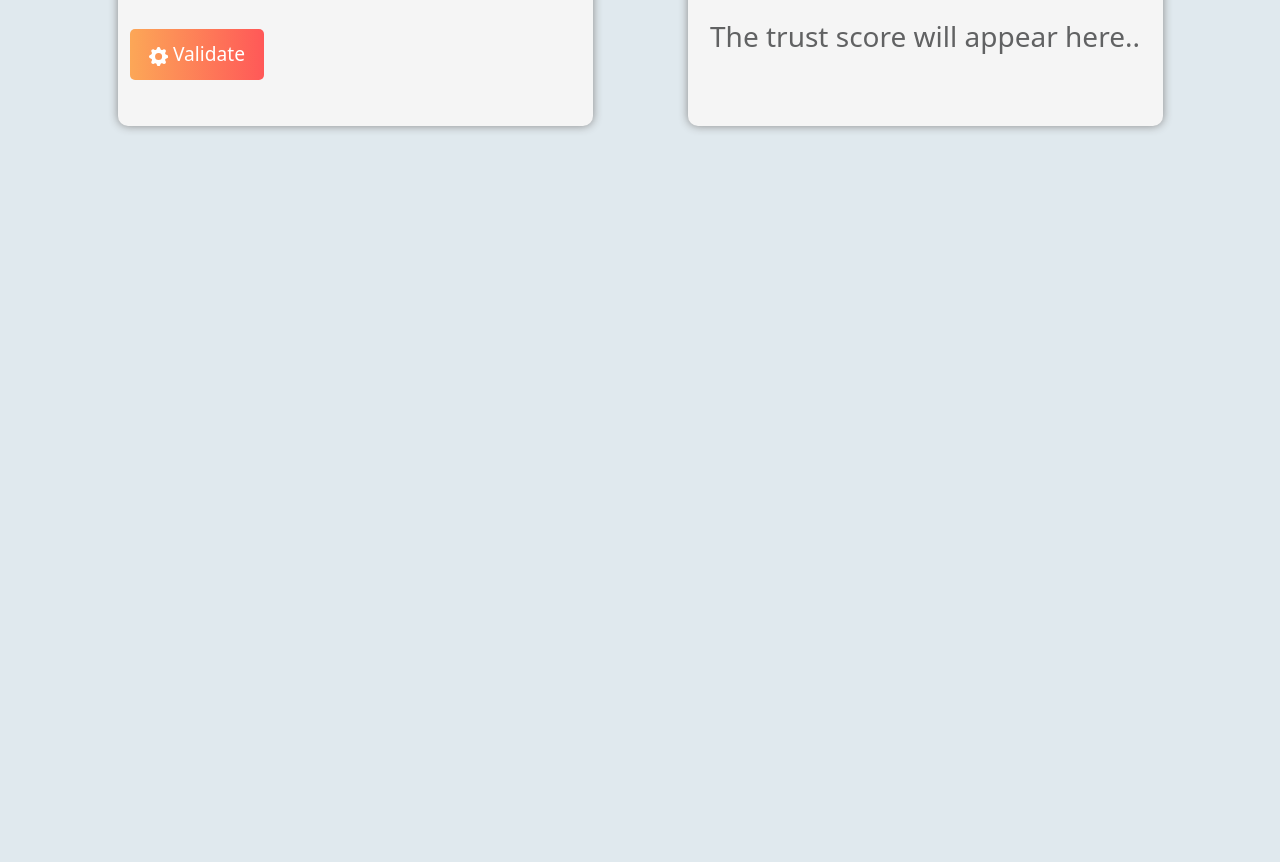
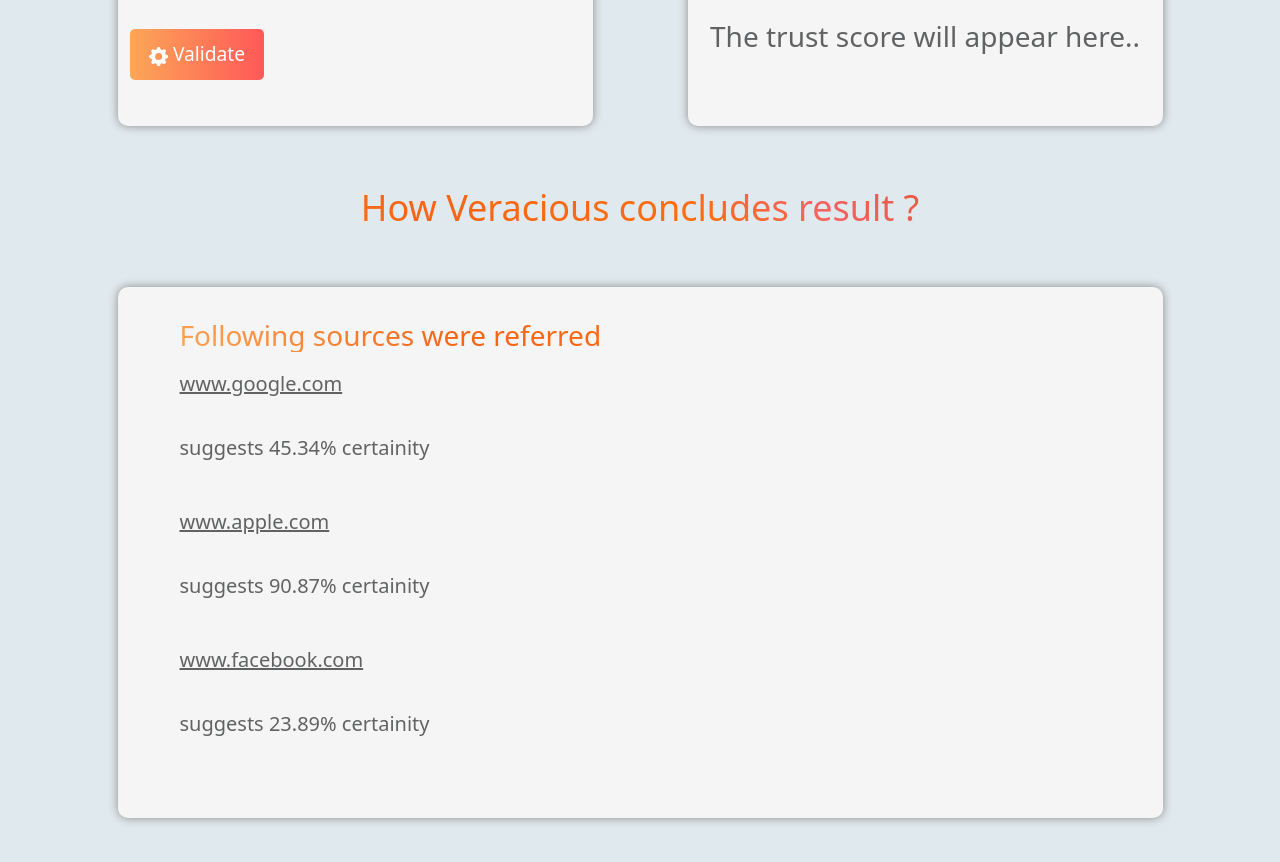
Before and after one commit to veracious4/veracious_frontend, a React (Create React App) app: page / in a window 1280 px wide. Shown: the part 460-1322 px from the top of the page. Before the commit the page ends 800 px from the top, so only its background shows below. Built offline with nearby package versions, Linux system fonts and the light colour scheme.

Commit message:
Added UI for Fact validation Report

```diff
--- a/src/components/FactValidator/FactValidator.css
+++ b/src/components/FactValidator/FactValidator.css
@@ -22,12 +22,35 @@
     color: #616263;
 }
 
+.references_heading {
+    margin-left: 50px;
+    margin-bottom: 20px;
+}
+
+.references_sources_item {
+    margin-top: 0;
+    margin-bottom: 40px;
+    margin-left: 50px;
+    color: #616263;
+}
+
+.references_scores_item {
+    margin-bottom: 50px;
+    margin-left: 50px;
+    color: #616263;
+}
+
+.reference_sources {
+    color: #616263;
+}
+
 .form_content_div{
     background-color: #f5f5f5;
     padding: 2rem;
     border-radius: 10px;
     box-shadow: 0 0 10px #898989;
     margin: 2rem auto;
+    margin-bottom: 0 !important;
 }
 
 .form_heading{
--- a/src/components/FactValidator/FactValidator.js
+++ b/src/components/FactValidator/FactValidator.js
@@ -7,6 +7,14 @@ import { BsGearFill } from 'react-icons/bs';
 import { MdOutlineFactCheck } from 'react-icons/md';
 import verdictMessage from '../../utils/VerdictMessage';
 import './FactValidator.css';
+
+const references = [{
+    url: "www.google.com", score: 45.34
+}, {
+    url: "www.apple.com", score: 90.87
+}, {
+    url: "www.facebook.com", score: 23.89
+}]
 
 class FactValidator extends Component {
 
@@ -62,6 +70,8 @@ class FactValidator extends Component {
         }
     }
 
+    //renderReferencesList =
+
     render(){
 
         var verMess = "", verScore = "", processing = "Validate";
@@ -94,7 +104,7 @@ class FactValidator extends Component {
                         <h3 className="section_heading red_orange_gradient main_heading">Fact Validator</h3>
                     </div>
                 </div>
-                <div className='row main_content'>
+                <div className='row main_content'  style={{marginBottom: 10}}>
                     <Col xs={11} md={5} className="form_content_div login_form_div">
                         <Form>
                             <Form.Group controlId="formBasicEmail" className="form_field_div">
@@ -116,6 +126,24 @@ class FactValidator extends Component {
                         <h3 className="verdict_description">{verScore}</h3>
                     </Col>
                 </div>
+                <div className="row">
+                    <div className="col-12">
+                        <h3 className="section_heading red_orange_gradient main_heading">How Veracious concludes result ?</h3>
+                    </div>
+                </div>
+                <div className='row main_content'>
+                    <Col xs={11} md={11} className="form_content_div login_form_div">
+                        <h3 className="references_heading red_orange_gradient">Following sources were referred</h3>
+                        {
+                            references.map((ref) => (
+                                <>
+                                    <h5 className="references_sources_item"><a className="reference_sources" href={ref.url}>{ref.url}</a></h5>
+                                    <h5 className="references_scores_item">suggests {ref.score}% certainity</h5>
+                                </>
+                            ))
+                        }
+                    </Col>
+                </div>
             </div>
         );
     }
```
